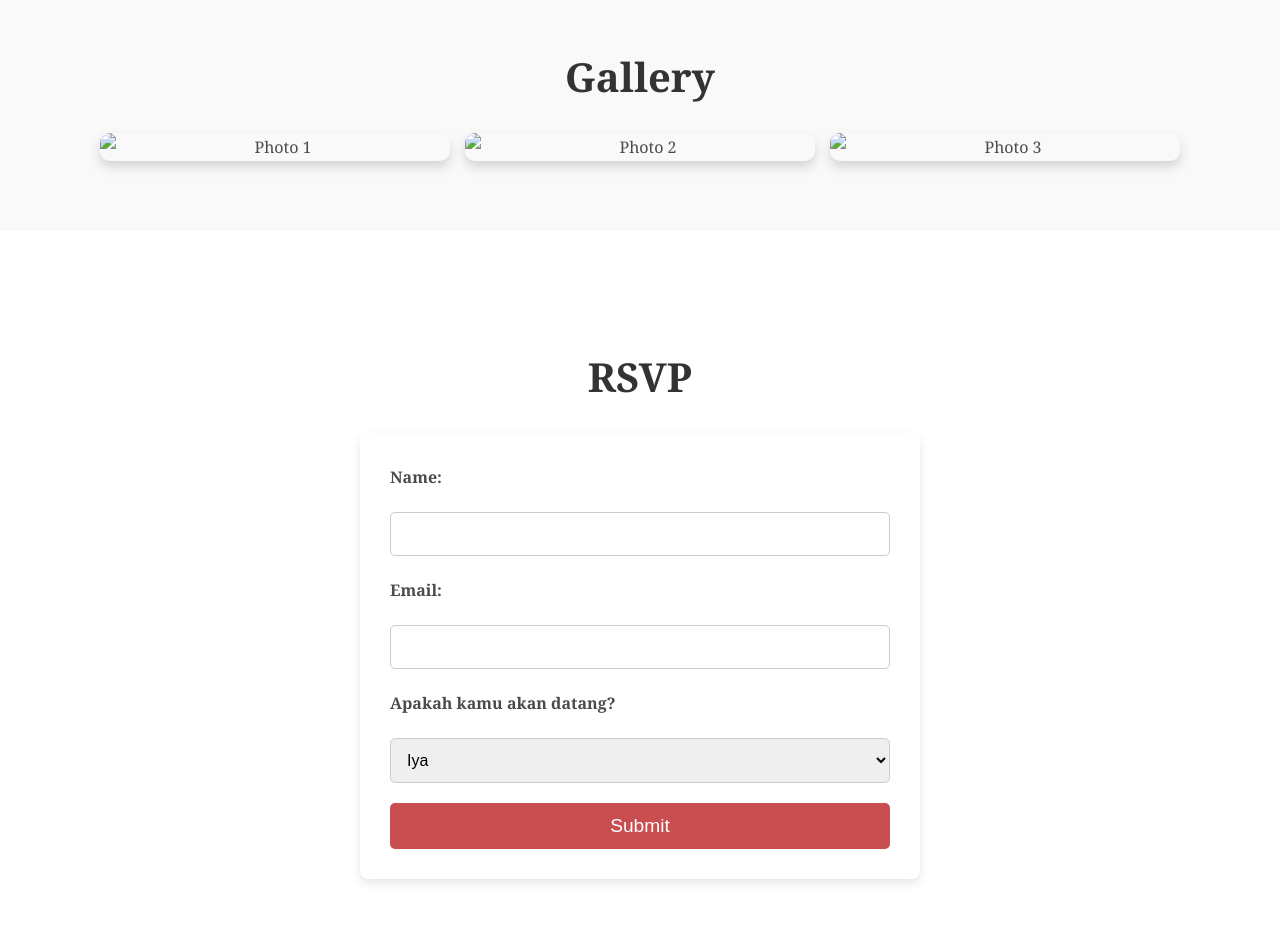
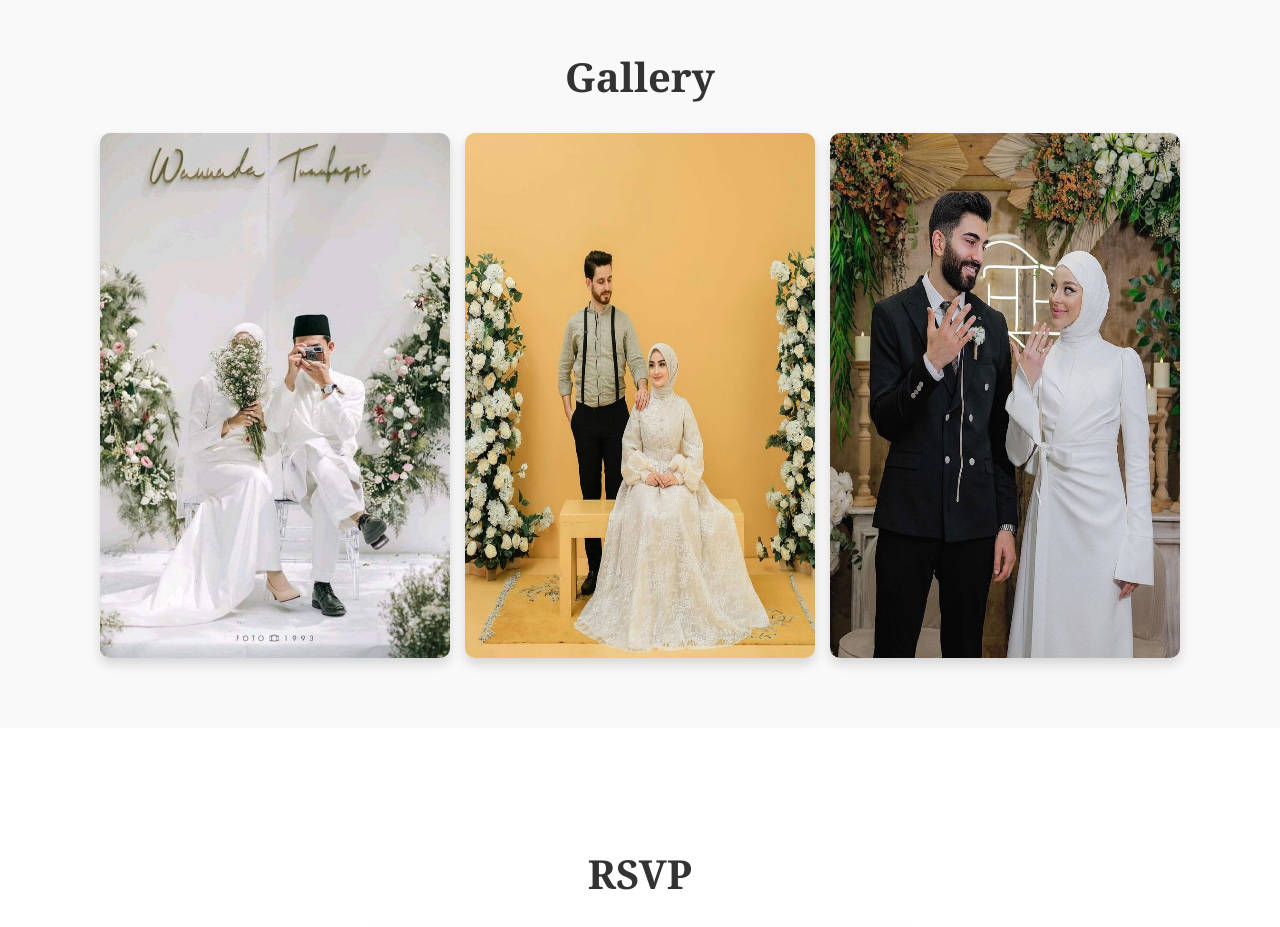
Before and after one commit to adinda1805/adinda1805.github.io, a plain HTML site: page index.html in a window 1280 px wide. Shown: the part 1380-2307 px from the top of the page. Drawn offline with Linux system fonts and the light colour scheme.

Commit message:
Update index.html

```diff
--- a/index.html
+++ b/index.html
@@ -43,9 +43,9 @@
         <div class="container">
             <h3>Gallery</h3>
             <div class="gallery">
-                <img src="image1.jpg" alt="Photo 1">
-                <img src="image2.jpg" alt="Photo 2">
-                <img src="image3.jpg" alt="Photo 3">
+                <img src="pernikahan1.jpg" alt="Photo 1">
+                <img src="pernikahan3.jpg" alt="Photo 2">
+                <img src="pernikahan4.jpg" alt="Photo 3">
             </div>
         </div>
     </section>
```
